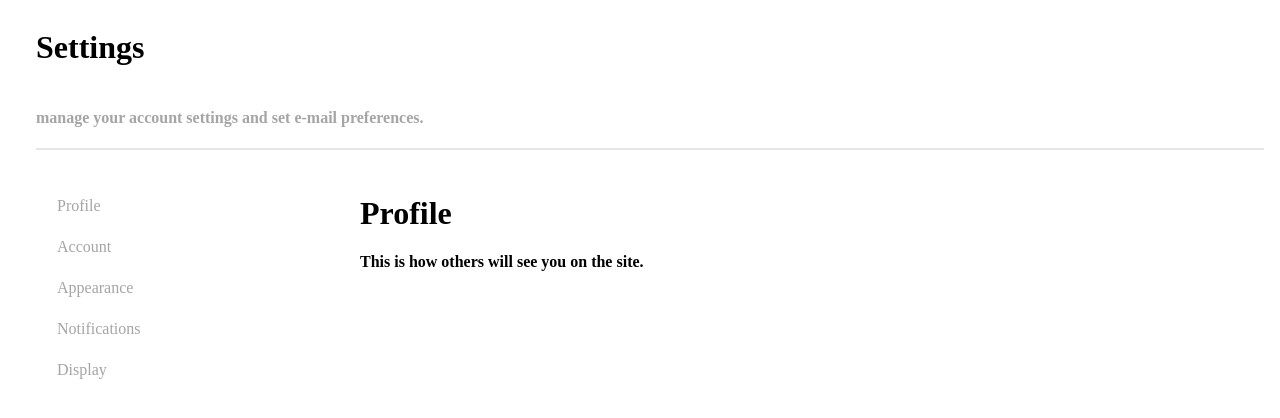
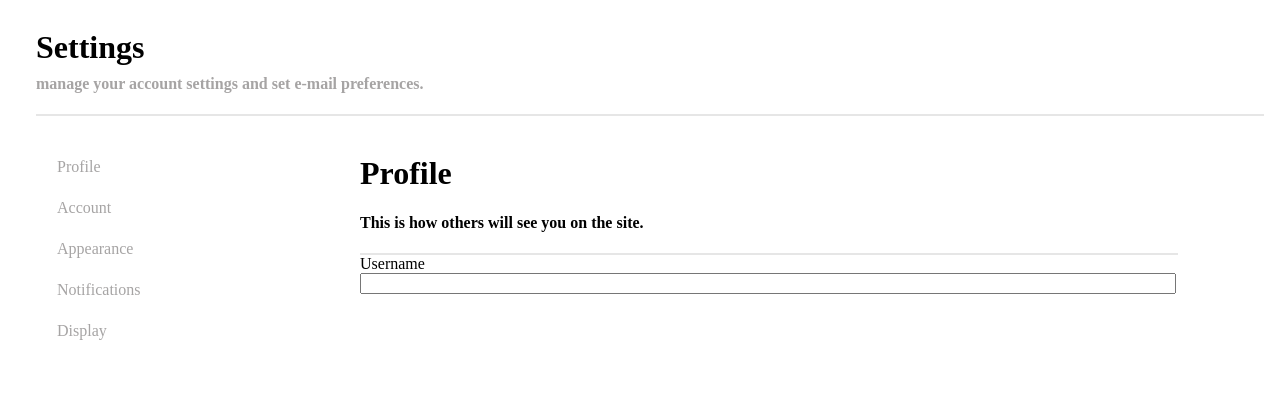
Before and after one commit to renersullivan/volvens, an Angular app: page / in a window 1280 px wide. Shown: the top 418 px of the page. Built offline with nearby package versions, Linux system fonts and the light colour scheme.

Commit message:
adicionando input

```diff
--- a/src/app/settings/settings/settings.component.css
+++ b/src/app/settings/settings/settings.component.css
@@ -3,6 +3,9 @@
     flex-direction: column;
     padding: 0px 10px 0px 28px;
 
+}
+.container-topo h1{
+    margin-bottom: -13px;
 }
 .container-topo h4{
     color: #a6a4a4;
@@ -15,7 +18,10 @@
 .container-page{
     display: flex;
     flex-direction: row;
-    padding: 23px 0px 0px 28px;
+    padding: 18px 0px 0px 28px;
+}
+.body-page{
+    width: 66%;
 }
 .menu{
     width: 300px;
@@ -32,3 +38,10 @@
     align-items: center;
     border-radius: 7%;
 }
+.text-page{
+    width: 66%;
+}
+.input-menu{
+    display: flex;
+    flex-direction: column;
+}
--- a/src/app/settings/settings/settings.component.html
+++ b/src/app/settings/settings/settings.component.html
@@ -19,6 +19,13 @@
                 <h4>This is how others will see you on the site.</h4>
 
             </div>
+            <div class="border"></div>
+            <div class="input-menu">
+                <label for="meuInput">Username</label>
+                <input type="text" id="meuInput">
+            </div>
+
+
         </div>
 
     </div>
```
